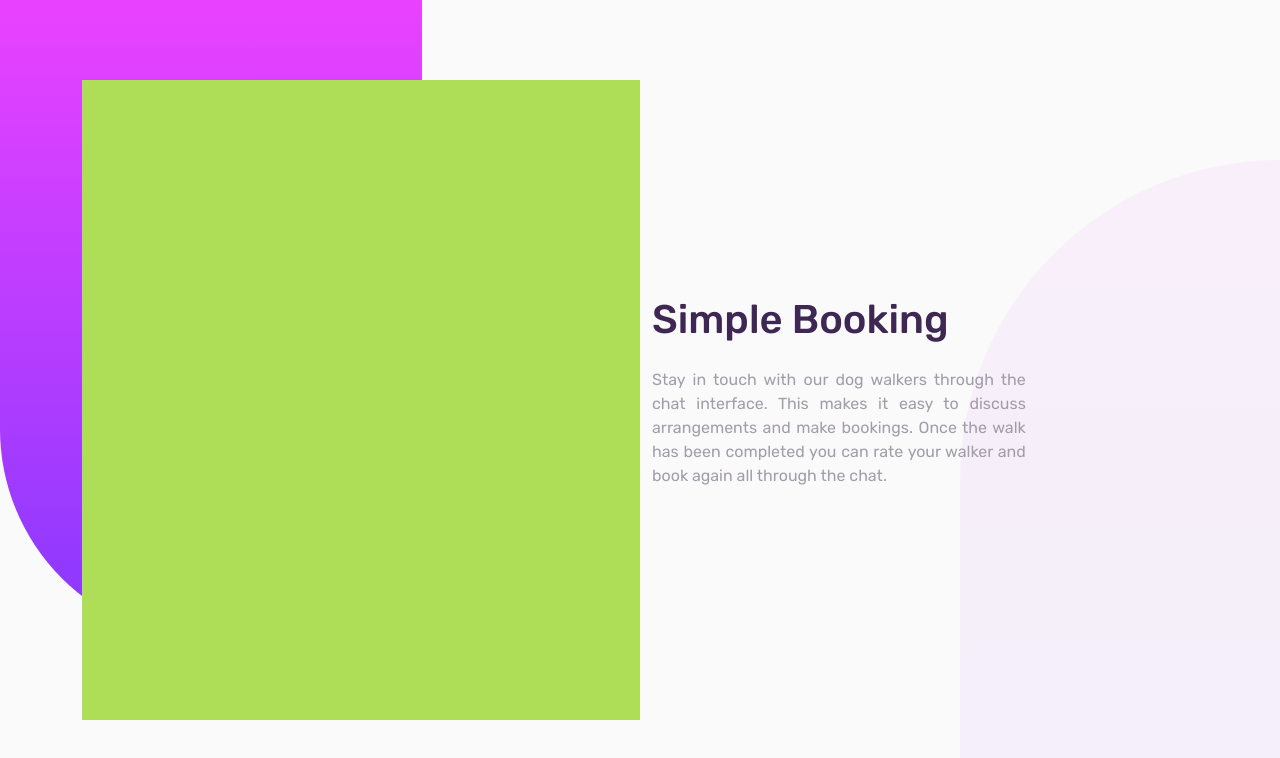
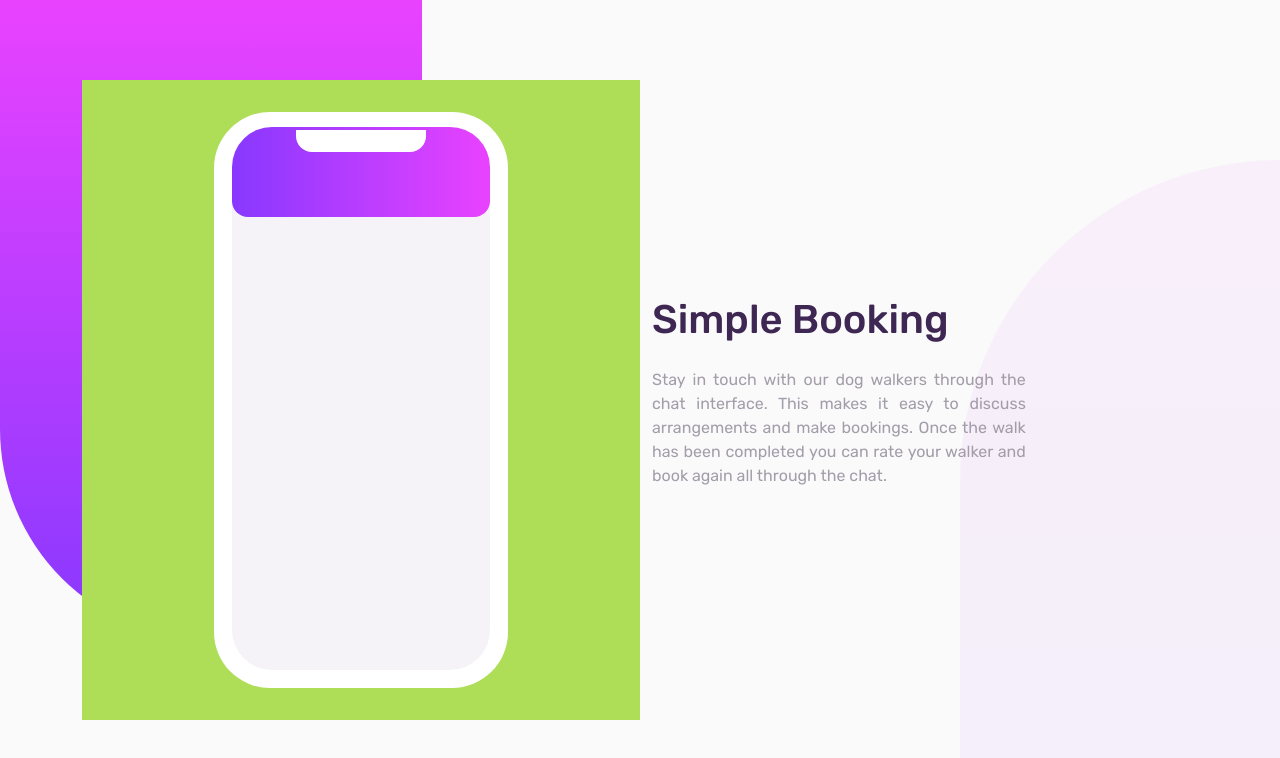
Before and after one commit to T-Induwara/chat-app-ui, a React (Create React App) app: page / in a window 1280 px wide. Shown: the top 758 px of the page. Built offline with nearby package versions, Linux system fonts and the light colour scheme.

Commit message:
UI main component styling completed on desktop

```diff
--- a/src/App.css
+++ b/src/App.css
@@ -175,4 +175,45 @@
     .app-desc{
         width:70%;
     }
+
+    /*CSS for mobile UI*/
+    .app-border{
+        align-items: center;
+        justify-content: center;
+    }
+    .app-ui{
+        height:90%;
+        width:55%;
+        background-color:var(--White);
+        border-radius:3.5rem;
+        padding:1.1rem;
+    }
+    .app-body{
+        height:100%;
+        width:100%;
+        background-color:var(--LightGrayishViolet);
+        border-radius: 3rem;
+        align-items: center;
+    }
+    .ui-notch{
+        width:50%;
+        height:5%;
+        background-color: var(--White);
+
+        border-radius:0rem 0rem 1rem 1rem;
+        z-index:10;
+    }
+    .ui-header{
+        width:100%;
+        height:20%;
+        background: linear-gradient(90deg, rgba(136,56,255,1) 0%, rgba(233,66,255,1) 100%);
+        margin-top:-1.6rem;
+        border-radius:2.5rem 2.5rem 1rem 1rem;
+    }
+    .ui-content{
+        width:100%;
+        height:100%;
+        background-color:var(--LightGrayishViolet);
+        border-radius:0rem 0rem 2.5rem 2.5rem;
+    }
 }
--- a/src/components/AppUI.js
+++ b/src/components/AppUI.js
@@ -12,11 +12,13 @@ const AppUI = () => {
         <div className="bottom-shape"></div>
         <div className="container app-wrapper">
             <div className="row d-flex wrapper-row">
-                <div className="app-border">
+                <div className="app-border d-flex flex-column">
                     <div className="app-ui">
-                        <div className="ui-notch"></div>
-                        <div classname="ui-header"></div>
-                        <div className="ui-content"></div>
+                        <div className="app-body d-flex flex-column">
+                            <div className="ui-notch"></div>
+                            <div className="ui-header"></div>
+                            <div className="ui-content"></div>
+                        </div>
                     </div>
                 </div>
                 <div className="d-flex flex-column text-wrapper">
```
